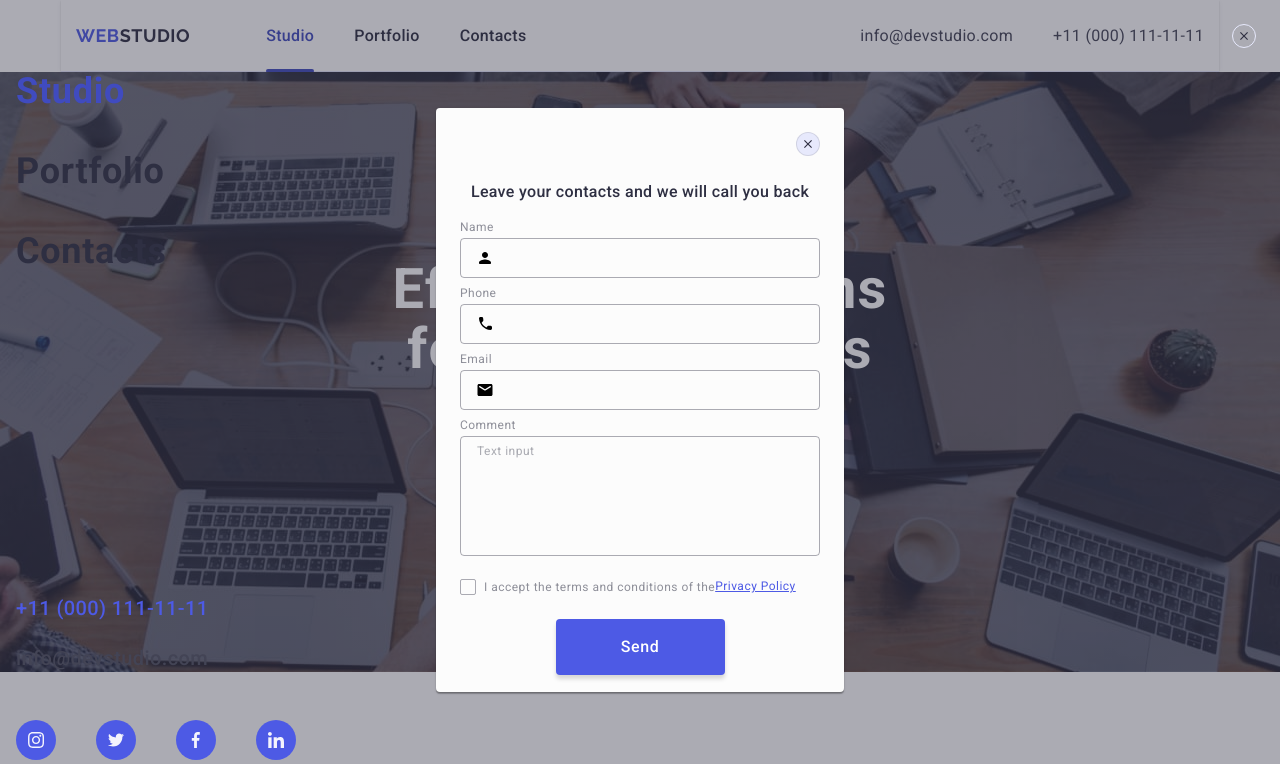
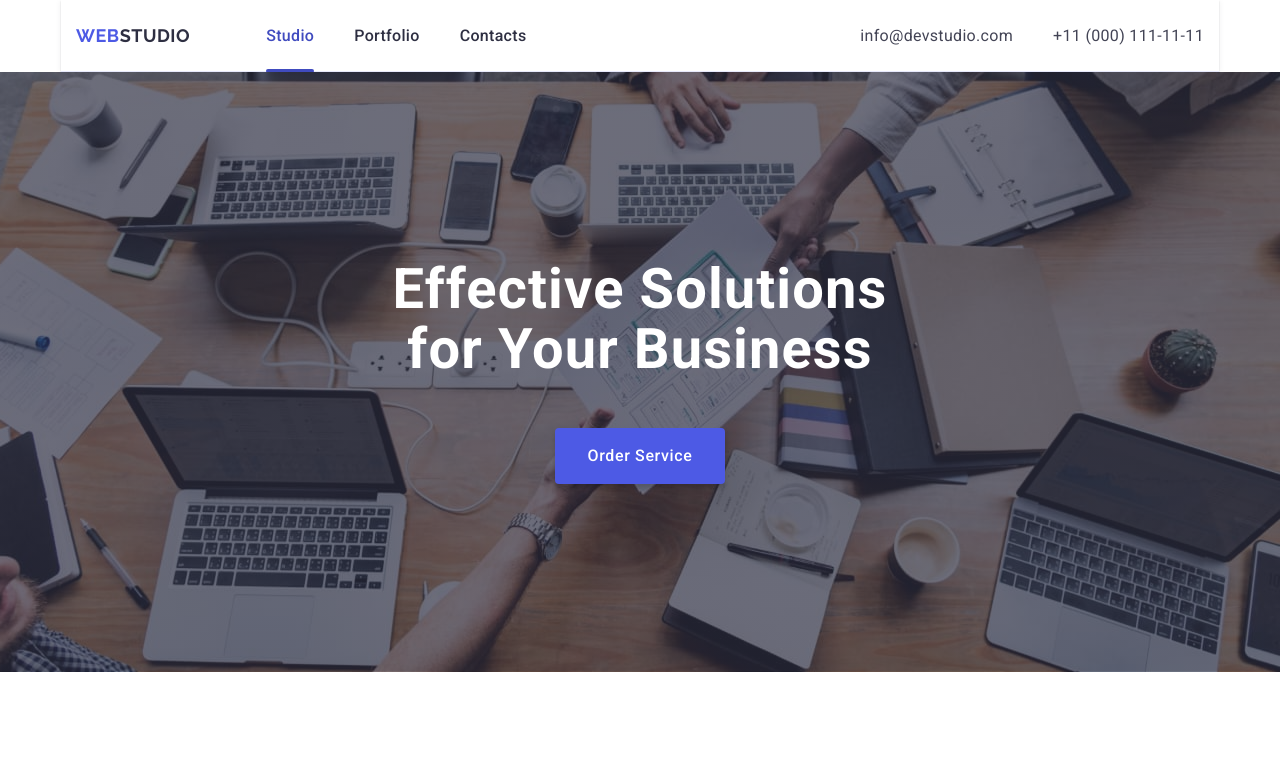
Before and after one commit to 26Georgiy/goit-markup-hw-06, a plain HTML site: page index.html in a window 1280 px wide. Shown: the top 764 px of the page. Drawn offline with nearby package versions, Linux system fonts and the light colour scheme.

Commit message:
hidden modals

```diff
--- a/index.html
+++ b/index.html
@@ -430,7 +430,7 @@
         </div>
     </footer>
     <!--Modal-->
-<div class="backdrop is-open">
+<div class="backdrop is-hidden">
     <div class="modal">
         <button class="modal-close" type="button">
             <svg class="close" width="8" height="8">
@@ -492,7 +492,7 @@
     </div>
 </div>
 <!--Mobile modal-->
-<div class="mobile-menu-container is-open">
+<div class="mobile-menu-container is-hidden">
     <button class="mobmenu-button" type="button">
         <svg class="icon-close" width="8" height="8">
             <use href="./images/icons2.svg#icon-close"></use>
```
